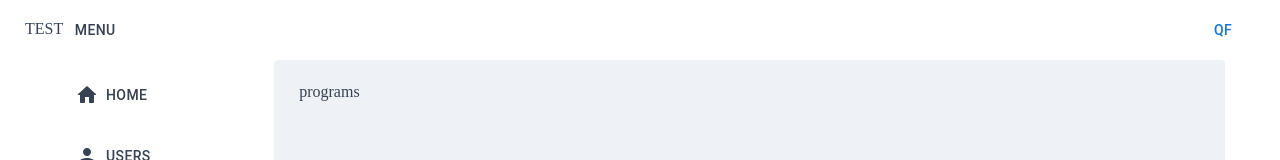
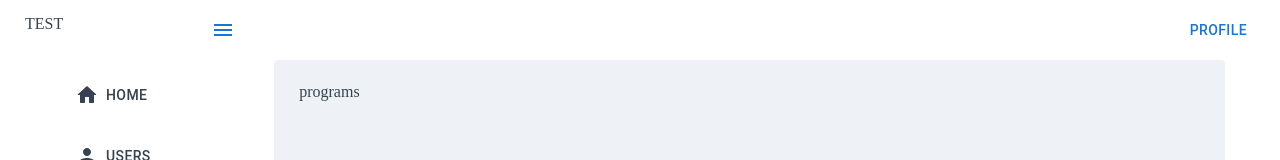
Before and after one commit to huhdanbi/react-test, a React (Vite) app: page /programs in a window 1280 px wide. Shown: the top 160 px of the page. Built offline with nearby package versions, Linux system fonts and the light colour scheme.

Commit message:
gnb toggle

```diff
--- a/src/App.tsx
+++ b/src/App.tsx
@@ -1,4 +1,5 @@
 import { Suspense } from 'react';
+import { useStore } from '@/store/store';
 
 import AppRouter from '@/router';
 import Loading from '@/components/Loading';
@@ -9,12 +10,14 @@ import Container from '@mui/material/Container';
 import Box from '@mui/material/Box';
 
 export default function App() {
+  const isNavOpend = useStore((state) => state.isNavOpend);
+
   return (
     <Container className="wrap" disableGutters>
       <Header />
       <div className="wrap-container">
         <LeftGnb />
-        <div className="inner-container">
+        <div className={`inner-container ${isNavOpend ? '' : 'full'}`}>
           <Box sx={{ borderRadius: 1 }} className="contents">
             <Suspense fallback={<Loading />}>
               <AppRouter />
--- a/src/assets/styles/layout.scss
+++ b/src/assets/styles/layout.scss
@@ -18,6 +18,12 @@ $cont-background: #eef2f6;
       display: flex;
       align-items: center;
       justify-content: space-between;
+    }
+
+    .left-sec {
+      display: flex;
+      justify-content: space-between;
+      width: calc($left-width - 20px);
     }
 
     .right-sec {
@@ -63,10 +69,15 @@ $cont-background: #eef2f6;
       width: calc(100vw - $left-width);
       padding-right: 15px;
 
+      &.full{
+        width:100%;
+        padding: 0 15px;
+      }
+
       .contents {
         height: 100%;
         padding:20px 25px;
-        background-color: $cont-background
+        background-color: $cont-background;
       }
     }
   }
--- a/src/components/layouts/Header.tsx
+++ b/src/components/layouts/Header.tsx
@@ -1,29 +1,27 @@
 import React, { useState } from 'react';
+import { useStore } from '@/store/store';
+
 import AppBar from '@mui/material/AppBar';
-
 import Button from '@mui/material/Button';
 
+import MenuIcon from '@mui/icons-material/Menu';
+
 export default function Header() {
-
-	const [ isOpend, setIsOpend ] = useState(false);
-
-	const toggleGnb = () => {
-		setIsOpend(!isOpend)
-	}
+	const toggleNav = useStore((state) => state.toggleNav);
 
 	return (
 		<AppBar className="header" position="fixed" elevation={0}>
 			<div className="inner-header">
 				<div className="left-sec">
 					TEST
-					<Button onClick={() => toggleGnb()}>
-						<span>menu</span>
+					<Button onClick={toggleNav}>
+						<MenuIcon />
 					</Button>
 				</div>
 
 				<div className="right-sec">
 					<Button>
-						qf
+						profile
 					</Button>
 				</div>
 			</div>
--- a/src/components/layouts/LeftGnb.tsx
+++ b/src/components/layouts/LeftGnb.tsx
@@ -1,5 +1,6 @@
 import React from 'react';
 import { Link, useLocation } from 'react-router-dom';
+import { useStore } from '@/store/store';
 
 import List from '@mui/material/List';
 import ListItem from '@mui/material/ListItem';
@@ -26,11 +27,14 @@ const routeList = [
 ]
 
 export default function LeftGnb() {
+	const isNavOpend = useStore((state) => state.isNavOpend);
 
 	const location = useLocation();
 	const { pathname } = location;
 
 	return (
+		<>
+			{ isNavOpend &&
 				<div className="left-gnb">
 					<List className="list-gnb">
 						{
@@ -45,5 +49,7 @@ export default function LeftGnb() {
 						}
 					</List>
 				</div>
+			}
+		</>
 	)
 }
--- a/src/main.tsx
+++ b/src/main.tsx
@@ -1,6 +1,7 @@
 import React from 'react'
 import ReactDOM from 'react-dom/client'
 import { BrowserRouter } from 'react-router-dom';
+
 import App from '@/App';
 import '@/assets/styles/common.scss';
 import '@/assets/styles/layout.scss';
--- /dev/null
+++ b/src/store/store.ts
@@ -0,0 +1,11 @@
+import { create } from 'zustand';
+
+interface Store {
+  isNavOpend : Boolean,
+  toggleNav: () => void
+}
+
+export const useStore = create<Store>((set) => ({
+  isNavOpend: true,
+  toggleNav: () => set((state) => ({ isNavOpend: !state.isNavOpend })),
+}));
```
Lines whose indentation alone changed are shown as unchanged.
